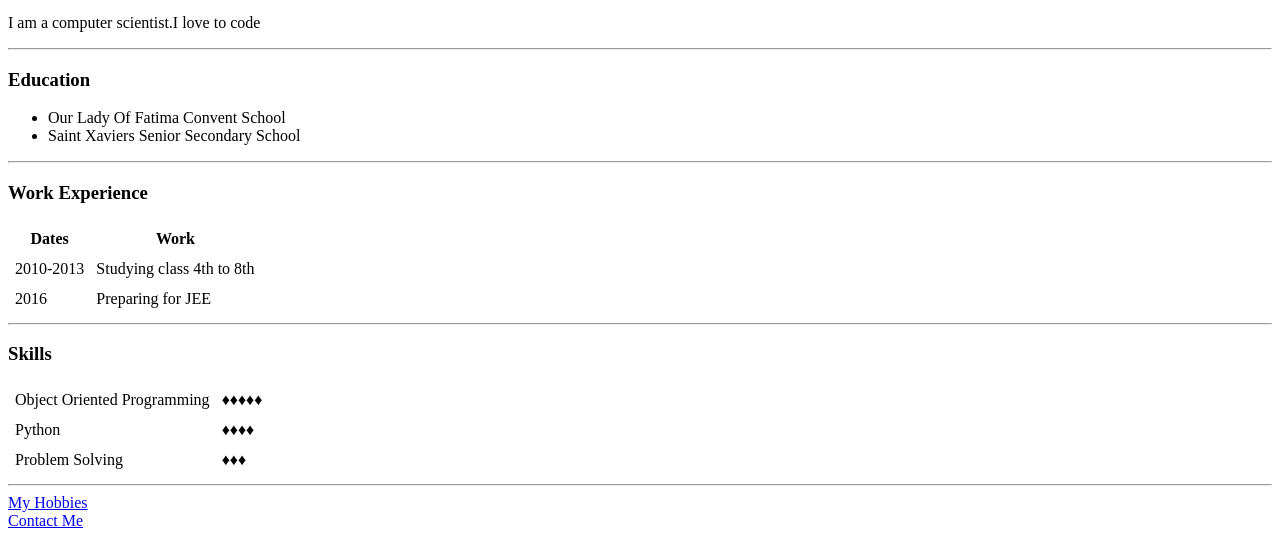
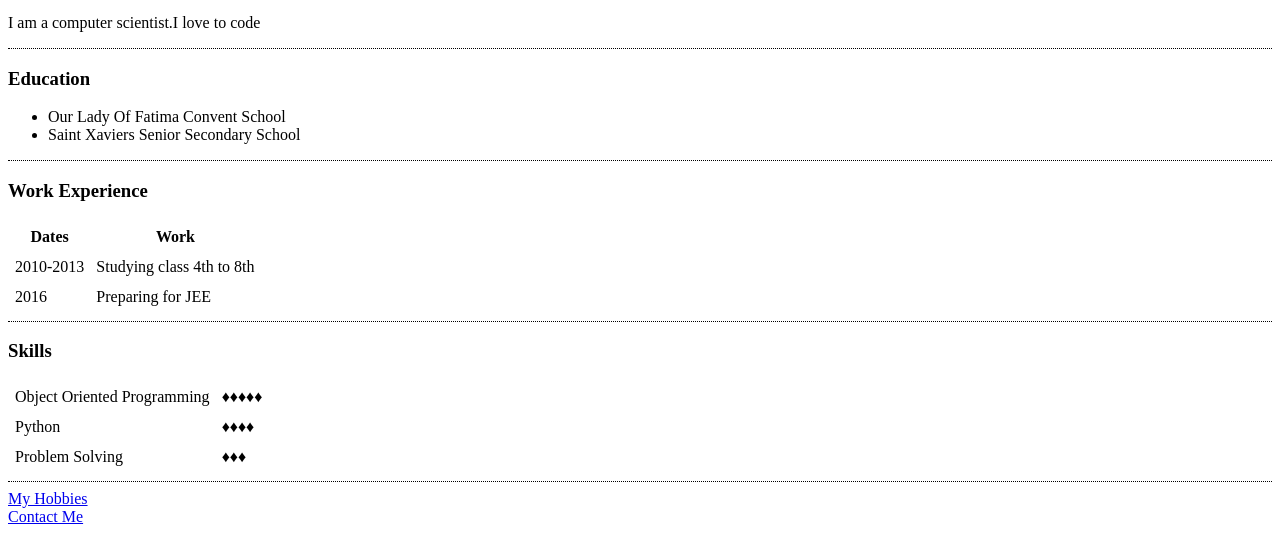
Before and after one commit to rstephen2907/cv, a plain HTML site: page index.html in a window 1280 px wide. Shown: the part 412-947 px from the top of the page. Drawn offline with Linux system fonts and the light colour scheme.

Commit message:
Update index.html

```diff
--- a/index.html
+++ b/index.html
@@ -4,6 +4,11 @@
 <head>
     <meta charset="utf-8">
     <title>Stephen's Personal Site</title>
+<style>
+    hr{
+        border-style: dotted none none;
+    }
+</style>
 </head>
 
 <body>
```
